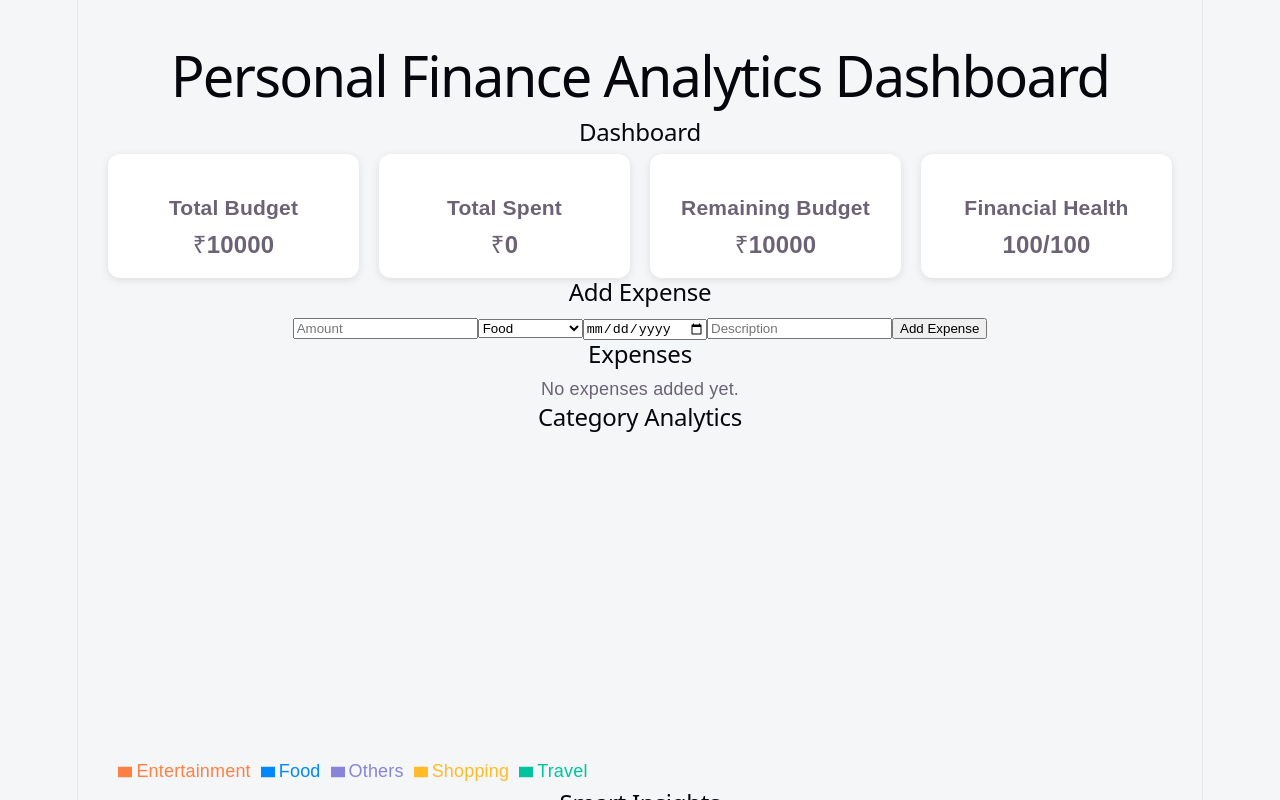
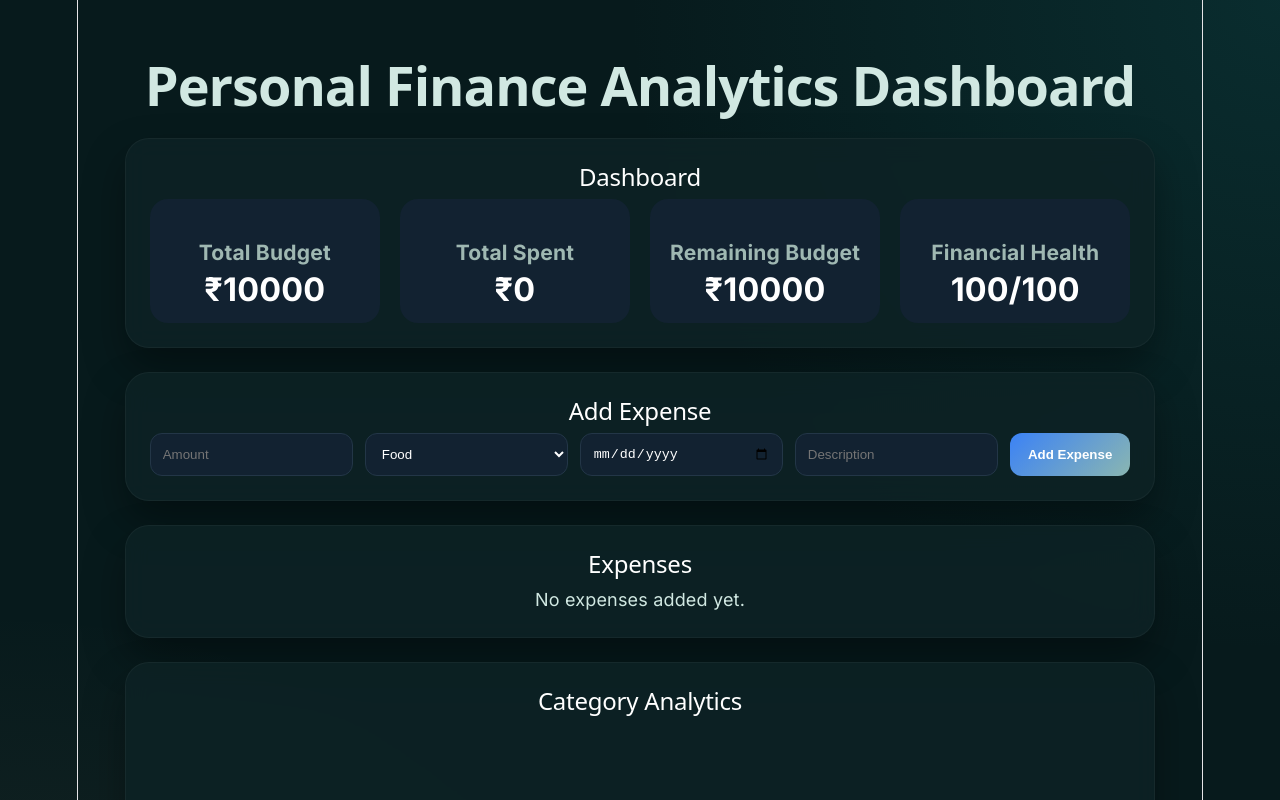
Before and after one commit to skshafiya006/personal-finance-analytics-dashboard, a React (Vite) app: page / in a window 1280 px wide. Shown: the top 800 px of the page. Built offline with nearby package versions, Linux system fonts and the light colour scheme.

Commit message:
Apply fintech color palette foundation

```diff
--- a/src/App.css
+++ b/src/App.css
@@ -1,16 +1,84 @@
+@import url('https://fonts.googleapis.com/css2?family=Inter:wght@300;400;500;600;700&display=swap');
+
+:root {
+  --bg-primary: #071A1C;
+  --bg-card: #0E2325;
+
+  --primary: #116466;
+  --primary-light: #1D8A8D;
+
+  --accent: #D9B08C;
+  --accent-light: #FFCB9A;
+
+  --text-primary: #D1E8E2;
+  --text-secondary: #9FB8B2;
+
+  --success: #4ADE80;
+  --danger: #EF4444;
+}
+
+* {
+  box-sizing: border-box;
+}
+
 body {
   margin: 0;
-  font-family: Arial, sans-serif;
-  background-color: #f4f6f8;
+  font-family: "Inter", sans-serif;
+
+  background:
+    radial-gradient(
+      circle at top right,
+      rgba(17,100,102,0.25),
+      transparent 35%
+    ),
+    radial-gradient(
+      circle at bottom left,
+      rgba(217,176,140,0.12),
+      transparent 40%
+    ),
+    #071A1C;
+
+  color: var(--text-primary);
 }
 
 .app {
-  padding: 30px;
+  max-width: 1300px;
+  margin: auto;
+  padding: 40px;
 }
 
 .title {
   text-align: center;
-  margin-bottom: 30px;
+  margin-bottom: 40px;
+
+  font-size: 3rem;
+  font-weight: 700;
+
+  color: var(--text-primary);
+
+  letter-spacing: -1px;
+}
+.section {
+  background: rgba(14,35,37,0.85);
+
+  backdrop-filter: blur(12px);
+
+  border: 1px solid rgba(255,255,255,0.04);
+
+  border-radius: 24px;
+
+  padding: 24px;
+
+  margin-top: 24px;
+
+  box-shadow:
+    0 20px 40px rgba(0,0,0,0.35);
+
+}
+
+.section h2 {
+  margin-top: 0;
+  color: white;
 }
 
 .dashboard {
@@ -20,18 +88,111 @@ body {
 }
 
 .card {
-  background: white;
+  background: #122231;
+  border-radius: 18px;
   padding: 20px;
-  border-radius: 12px;
-  box-shadow: 0px 2px 8px rgba(0,0,0,0.1);
   text-align: center;
+  transition: all 0.25s ease;
+}
+
+.card:hover {
+  transform: translateY(-4px);
+  box-shadow: 0 0 25px rgba(59,130,246,0.25);
 }
 
 .card h3 {
+  color: var(--text-secondary);
   margin-bottom: 10px;
 }
 
 .card p {
-  font-size: 24px;
-  font-weight: bold;
+  font-size: 1.8rem;
+  font-weight: 700;
+  margin: 0;
+  color: white;
 }
+
+form {
+  display: flex;
+  flex-wrap: wrap;
+  gap: 12px;
+}
+
+input,
+select {
+  flex: 1;
+  min-width: 180px;
+  background: #122231;
+  color: white;
+  border: 1px solid #233647;
+  padding: 12px;
+  border-radius: 12px;
+  outline: none;
+}
+
+input:focus,
+select:focus {
+  border-color: var(--accent-blue);
+}
+
+button {
+  background: linear-gradient(
+    135deg,
+    #3B82F6,
+    #8AB6B1
+  );
+
+  color: white;
+  border: none;
+  padding: 12px 18px;
+  border-radius: 12px;
+  font-weight: 600;
+  cursor: pointer;
+}
+
+button:hover {
+  opacity: 0.9;
+}
+
+.expense-item {
+  background: #122231;
+  padding: 14px;
+  border-radius: 12px;
+  margin-bottom: 10px;
+
+  display: flex;
+  justify-content: space-between;
+  align-items: center;
+}
+
+.expense-item button {
+  background: #dc2626;
+}
+
+.insight {
+  background: #122231;
+  padding: 14px;
+  border-radius: 12px;
+  margin-bottom: 10px;
+}
+
+.warning {
+  color: #f59e0b;
+  font-weight: 600;
+}
+
+@media (max-width: 900px) {
+  .dashboard {
+    grid-template-columns: repeat(2, 1fr);
+  }
+}
+
+@media (max-width: 600px) {
+  .dashboard {
+    grid-template-columns: 1fr;
+  }
+
+  .app {
+    padding: 20px;
+  }
+}
--- a/src/components/Analytics.jsx
+++ b/src/components/Analytics.jsx
@@ -53,7 +53,7 @@ function Analytics({ expenses }) {
   ];
 
   return (
-    <div>
+    <div className="section">
       <h2>Category Analytics</h2>
 
       <PieChart width={500} height={350}>
--- a/src/components/Dashboard.jsx
+++ b/src/components/Dashboard.jsx
@@ -14,7 +14,7 @@ function Dashboard({ expenses }) {
   );
 
   return (
-    <>
+    <div className="section">
       <h2>Dashboard</h2>
 
       <div className="dashboard">
@@ -38,7 +38,7 @@ function Dashboard({ expenses }) {
           <p>{healthScore}/100</p>
         </div>
       </div>
-    </>
+    </div>
   );
 }
 
--- a/src/components/ExpenseForm.jsx
+++ b/src/components/ExpenseForm.jsx
@@ -28,7 +28,7 @@ function ExpenseForm({ expenses, setExpenses }) {
   };
 
   return (
-    <div>
+    <div className="section">
       <h2>Add Expense</h2>
 
       <form onSubmit={handleSubmit}>
--- a/src/components/ExpenseList.jsx
+++ b/src/components/ExpenseList.jsx
@@ -12,7 +12,7 @@ function ExpenseList({
   };
 
   return (
-    <div>
+    <div className="section">
       <h2>Expenses</h2>
 
       {expenses.length === 0 ? (
--- a/src/components/Insights.jsx
+++ b/src/components/Insights.jsx
@@ -44,7 +44,7 @@ const topCategoryPercentage =
   );
 
   return (
-    <div>
+    <div className="section">
       <h2>Smart Insights</h2>
 
         <p>
```
